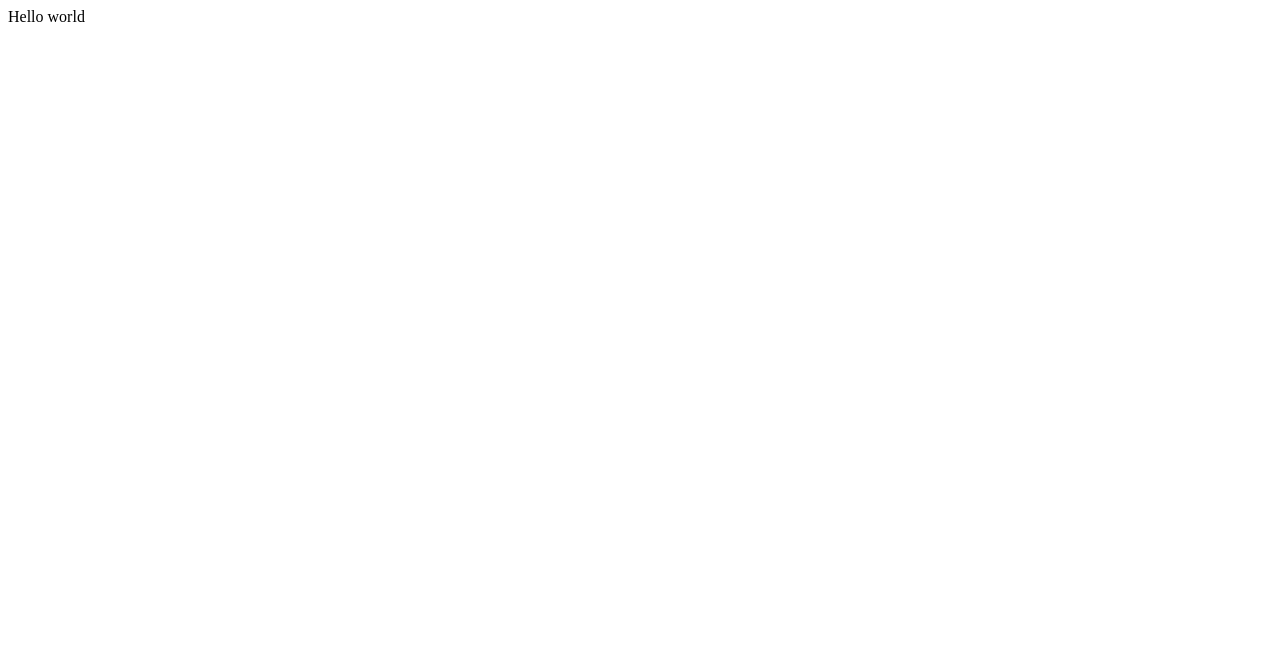
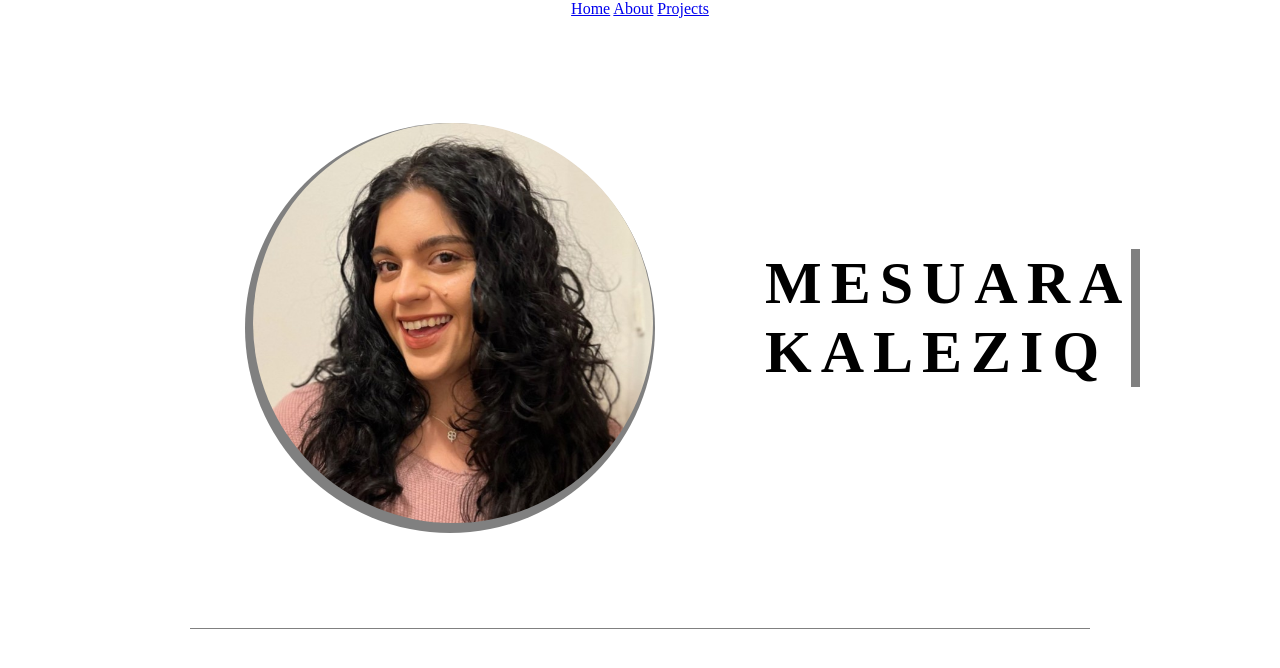
Before and after one commit to mesuara/Project-Multipage-HTML, a plain HTML site: page index.html in a window 1280 px wide. Drawn offline with Linux system fonts and the light colour scheme.

Commit message:
Adding main page
added the homepage for the portfolio

```diff
--- a/index.html
+++ b/index.html
@@ -9,14 +9,40 @@
 </head>
 
 <body>
-  Hello world
+
+  <div id="maindiv">
+      <div class="menu">
+        <a href="index.html">Home</a>
+        <a href="about.html">About</a>
+        <a href="projects.html">Projects</a>
+      </div>
+    <div id="maincontent">
+
+        <div class="imgicon">
+        <div id="image">
+        <img id="me" src="/me.jpeg" />
+
+        </div>
+
+        </div>
+        <div id="title">
+        <div id="name">
+        <h1 id="myname" class="typewriter">MESUARA <br> KALEZIQ</h1>
+        <div id="icons">
+       <a href="https://github.com/mesuara" target="_blank"><i class="huge github icon"></i></a>
+       <a href="https://www.linkedin.com/in/mesuara-kaleziq/" target="_blank"><i class="huge linkedin icon"></i></a>
+       <a href="contacts/new"><i class="huge envelope icon"></i></a>
+       </div>
+
+        </div>
+
+       </div>
+</div>
+
+
   <script src="script.js"></script>
 
-  <!--
-  This script places a badge on your repl's full-browser view back to your repl's cover
-  page. Try various colors for the theme: dark, light, red, orange, yellow, lime, green,
-  teal, blue, blurple, magenta, pink!
-  -->
+
   <script src="https://replit.com/public/js/replit-badge-v2.js" theme="dark" position="bottom-right"></script>
 </body>
 
--- a/style.css
+++ b/style.css
@@ -2,3 +2,147 @@ html {
   height: 100%;
   width: 100%;
 }
+
+body{
+    margin: 0 auto;
+    display: flex;
+    flex: 0 0 auto;
+    flex-direction: column;
+    justify-content: center;
+    align-items: center;
+}
+
+#maindiv{
+
+    display: flex;
+    flex-direction: column;
+    align-items: center;
+    width: 900px;
+    height:auto;
+
+}
+
+
+#maincontent{
+    flex: 100 0 auto;
+    display: flex;
+    align-items: center;
+    justify-content: space-around;
+    width: 900px;
+    height:600px !important;
+    padding-bottom: 10px;
+    border-bottom: 1px solid gray;
+
+}
+
+#image{
+    border-radius: 50%;
+    width: 410px;
+    height: 410px;
+    background: gray;
+    display: flex;
+    align-items: center;
+    justify-content: space-between;
+    flex-direction: column;
+}
+
+
+
+#me{
+   border-radius: 50%;
+   width: 400px;
+   height: 400px;
+   margin-left:5px;
+
+}
+
+#name{
+    display: flex;
+    flex-direction: column;
+    justify-content: space-between;
+   width: 270px;
+}
+
+#myname{
+    font-size: 60px;
+    overflow: hidden; /* Ensures the content is not revealed until the animation */
+    border-right: .15em solid orange; /* The typwriter cursor */
+    white-space: nowrap; /* Keeps the content on a single line */
+    margin: 0 auto; /* Gives that scrolling effect as the typing happens */
+    letter-spacing: .15em; /* Adjust as needed */
+    animation:
+      typing 3.5s steps(40, end),
+      blink-caret .75s step-end infinite;
+}
+
+#title{
+    display: flex;
+    flex-direction: column;
+}
+
+#categories{
+    display: flex;
+    align-content: center;
+    justify-content: space-between;
+
+}
+#info{
+    margin-top: 50px;
+}
+
+.linksmain{
+    font-size: 30px;
+    padding: 5px;
+}
+
+#aboutme{
+    font-size: 20px;
+    padding: 20px;
+}
+
+
+
+.imgicon{
+    display: flex;
+    flex-direction: column;
+    align-items: center;
+    justify-content: center;
+    padding-top: 20px;
+}
+
+#icons{
+    display: flex;
+
+}
+
+div .welcome{
+
+    display: flex;
+    justify-content: space-between;
+    align-content: space-between;
+    width: 900px;
+    font-size: 25px;
+
+}
+.ui.top.fixed.menu{
+    display: flex;
+    justify-content: space-evenly;
+
+}
+
+
+  /* The typing effect */
+  @keyframes typing {
+    from { width: 0 }
+    to { width: 100% }
+  }
+
+  /* The typewriter cursor effect */
+  @keyframes blink-caret {
+    from, to { border-color: transparent }
+    50% { border-color: gray; }
+  }
+
+  .hidee{
+      display: none;
+  }
```
Also changed, not shown: about.html (added), me.jpeg (added), projects.html (added).
